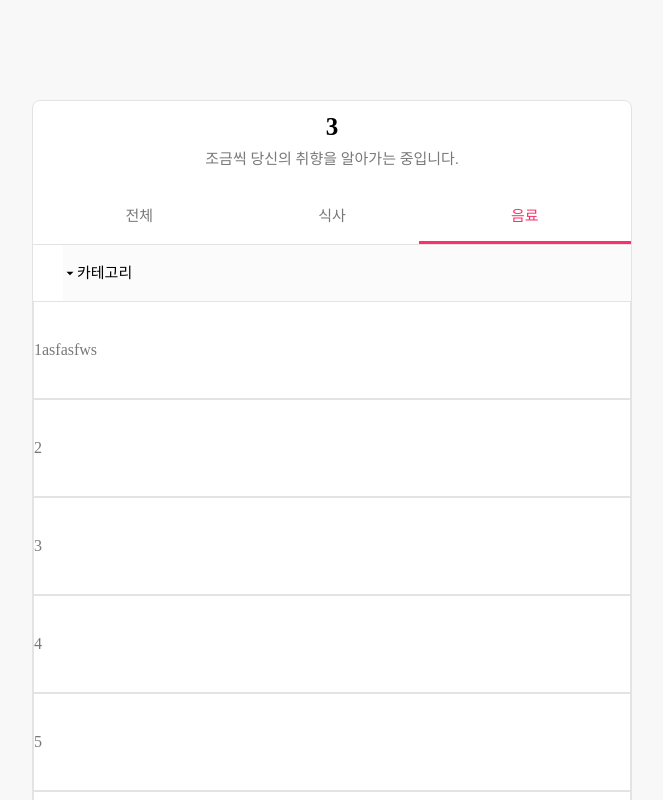
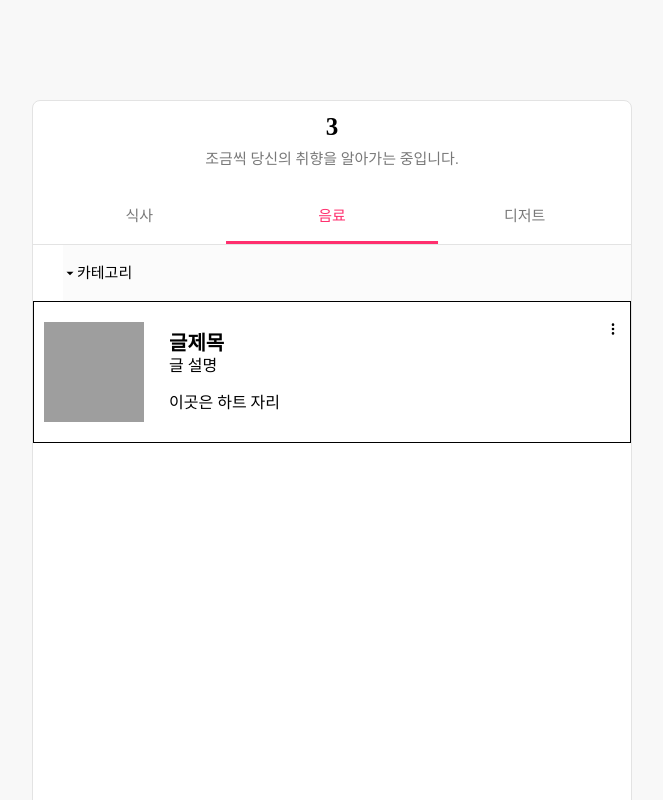
Before and after one commit to wecode-bootcamp-korea/22-1st-watCU-frontend, a React app: page /evaluating in a window 1280 px wide. Both pictures are taken after a click on the item "음료". Shown: the top 800 px of the page, without its empty margins (308-971 px from the left). Built offline with nearby package versions, Linux system fonts and the light colour scheme; no server answers; grey boxes are pictures that could not be loaded.

Commit message:
evaluating 레이아웃 완료, 데이터 통신 전 커밋

```diff
--- a/src/Pages/Evaluating/DesertsComponent/Deserts.js
+++ b/src/Pages/Evaluating/DesertsComponent/Deserts.js
@@ -1,4 +1,6 @@
 import React, { Component } from 'react';
+
+import { BsThreeDotsVertical } from 'react-icons/bs';
 
 import { CATEGORY_DESERTS_APIKEY } from '../../../Config/Config';
 
@@ -29,23 +31,31 @@ class Deserts extends Component {
           this.props.toggleState === 3 ? `contents contentsActive` : `contents`
         }
       >
-        <li>1asfasfws</li>
-        <li>2</li>
-        <li>3</li>
-        <li>4</li>
-        <li>5</li>
-        <li>6</li>
-        <li>7</li>
-        <li>7</li>
-        <li>7</li>
-        <li>7</li>
-        <li>7</li>
-        <li>7</li>
-        <li>7</li>
-        <li>7</li>
-        <li>7</li>
-        <li>7</li>
-        <li>8</li>
+        <li className="listContainer">
+          <div className="listBg">
+            <div className="listBox">
+              <div className="listImgBox">
+                <img
+                  src="/images/pexels-pierre-blaché-2901209.jpg"
+                  alt=""
+                  className="listImg"
+                />
+              </div>
+              <div className="listTextBox">
+                <div className="listText">
+                  <h2>글제목</h2>
+                  <p>글 설명</p>
+                </div>
+                <div className="listHeartComponent">
+                  <p>이곳은 하트 자리</p>
+                </div>
+              </div>
+            </div>
+            <div className="listThreedotBox">
+              <BsThreeDotsVertical className="threeDot" />
+            </div>
+          </div>
+        </li>
       </ul>
     );
   }
--- a/src/Pages/Evaluating/DrinksComponent/Drinks.js
+++ b/src/Pages/Evaluating/DrinksComponent/Drinks.js
@@ -1,4 +1,6 @@
 import React, { Component } from 'react';
+
+import { BsThreeDotsVertical } from 'react-icons/bs';
 
 import { CATEGORY_DRINKS_APIKEY } from '../../../Config/Config';
 
@@ -29,23 +31,31 @@ class Drinks extends Component {
           this.props.toggleState === 2 ? `contents contentsActive` : `contents`
         }
       >
-        <li>{this.state.name}</li>
-        <li>2</li>
-        <li>3</li>
-        <li>4</li>
-        <li>5</li>
-        <li>6</li>
-        <li>7</li>
-        <li>7</li>
-        <li>7</li>
-        <li>7</li>
-        <li>7</li>
-        <li>7</li>
-        <li>7</li>
-        <li>7</li>
-        <li>7</li>
-        <li>7</li>
-        <li>8</li>
+        <li className="listContainer">
+          <div className="listBg">
+            <div className="listBox">
+              <div className="listImgBox">
+                <img
+                  src="/images/pexels-pierre-blaché-2901209.jpg"
+                  alt=""
+                  className="listImg"
+                />
+              </div>
+              <div className="listTextBox">
+                <div className="listText">
+                  <h2>글제목</h2>
+                  <p>글 설명</p>
+                </div>
+                <div className="listHeartComponent">
+                  <p>이곳은 하트 자리</p>
+                </div>
+              </div>
+            </div>
+            <div className="listThreedotBox">
+              <BsThreeDotsVertical className="threeDot" />
+            </div>
+          </div>
+        </li>
       </ul>
     );
   }
--- a/src/Pages/Evaluating/Evaluating.js
+++ b/src/Pages/Evaluating/Evaluating.js
@@ -39,7 +39,7 @@ class Evaluating extends Component {
                   this.toggleTab(1);
                 }}
               >
-                전체
+                식사
               </li>
               <li
                 className={
@@ -49,7 +49,7 @@ class Evaluating extends Component {
                   this.toggleTab(2);
                 }}
               >
-                식사
+                음료
               </li>
               <li
                 className={
@@ -59,7 +59,7 @@ class Evaluating extends Component {
                   this.toggleTab(3);
                 }}
               >
-                음료
+                디저트
               </li>
             </ul>
             <p className="category">
--- a/src/Pages/Evaluating/Evaluating.scss
+++ b/src/Pages/Evaluating/Evaluating.scss
@@ -3,6 +3,7 @@
   justify-content: center;
   align-content: center;
   width: 100%;
+  // height: 100vh;
   background-color: #f8f8f8;
   overflow: hidden;
 
@@ -12,7 +13,6 @@
     border: 1px solid rgb(227, 227, 227);
     border-radius: 8px;
     margin-top: 100px;
-    height: auto;
     background-color: #fff;
 
     .top {
@@ -80,7 +80,7 @@
     }
     .contentsBox {
       width: 100%;
-      height: 100%;
+      height: 100vh;
       overflow: scroll;
 
       .contents {
@@ -92,13 +92,52 @@
           display: block;
         }
 
-        li {
-          padding: 40px 0;
-          border: 1px solid rgb(227, 227, 227);
-          color: rgb(120, 120, 120);
+        .listContainer {
+          width: 100%;
+          height: 142px;
+          display: flex;
+          justify-content: center;
+          align-items: center;
 
-          .threeDot {
-            cursor: pointer;
+          .listBg {
+            width: 100%;
+            padding: 20px 10px;
+            border: 1px solid black;
+            display: flex;
+            justify-content: space-between;
+            .listBox {
+              display: flex;
+              justify-content: center;
+              align-items: center;
+
+              .listImgBox {
+                width: 100px;
+                height: 100px;
+
+                .listImg {
+                  width: 100%;
+                  height: 100%;
+                }
+              }
+              .listTextBox {
+                margin-left: 25px;
+                display: flex;
+                flex-direction: column;
+                justify-content: space-around;
+                height: 100%;
+
+                .listText {
+                  h2 {
+                    margin-bottom: 5px;
+                    font-size: 20px;
+                    font-weight: bold;
+                  }
+                }
+                .listHeartComponent {
+                  //
+                }
+              }
+            }
           }
         }
       }
--- a/src/Pages/Evaluating/FoodsComponent/Foods.js
+++ b/src/Pages/Evaluating/FoodsComponent/Foods.js
@@ -32,25 +32,31 @@ class Foods extends Component {
           this.props.toggleState === 1 ? `contents contentsActive` : `contents`
         }
       >
-        {/* <li>{this.state.conten}</li> */}
-        <li>
-          <BsThreeDotsVertical className="threeDot" />
+        <li className="listContainer">
+          <div className="listBg">
+            <div className="listBox">
+              <div className="listImgBox">
+                <img
+                  src="/images/pexels-pierre-blaché-2901209.jpg"
+                  alt=""
+                  className="listImg"
+                />
+              </div>
+              <div className="listTextBox">
+                <div className="listText">
+                  <h2>글제목</h2>
+                  <p>글 설명</p>
+                </div>
+                <div className="listHeartComponent">
+                  <p>이곳은 하트 자리</p>
+                </div>
+              </div>
+            </div>
+            <div className="listThreedotBox">
+              <BsThreeDotsVertical className="threeDot" />
+            </div>
+          </div>
         </li>
-        <li>3</li>
-        <li>4</li>
-        <li>5</li>
-        <li>6</li>
-        <li>7</li>
-        <li>7</li>
-        <li>7</li>
-        <li>7</li>
-        <li>7</li>
-        <li>7</li>
-        <li>7</li>
-        <li>7</li>
-        <li>7</li>
-        <li>7</li>
-        <li>8</li>
       </ul>
     );
   }
```
